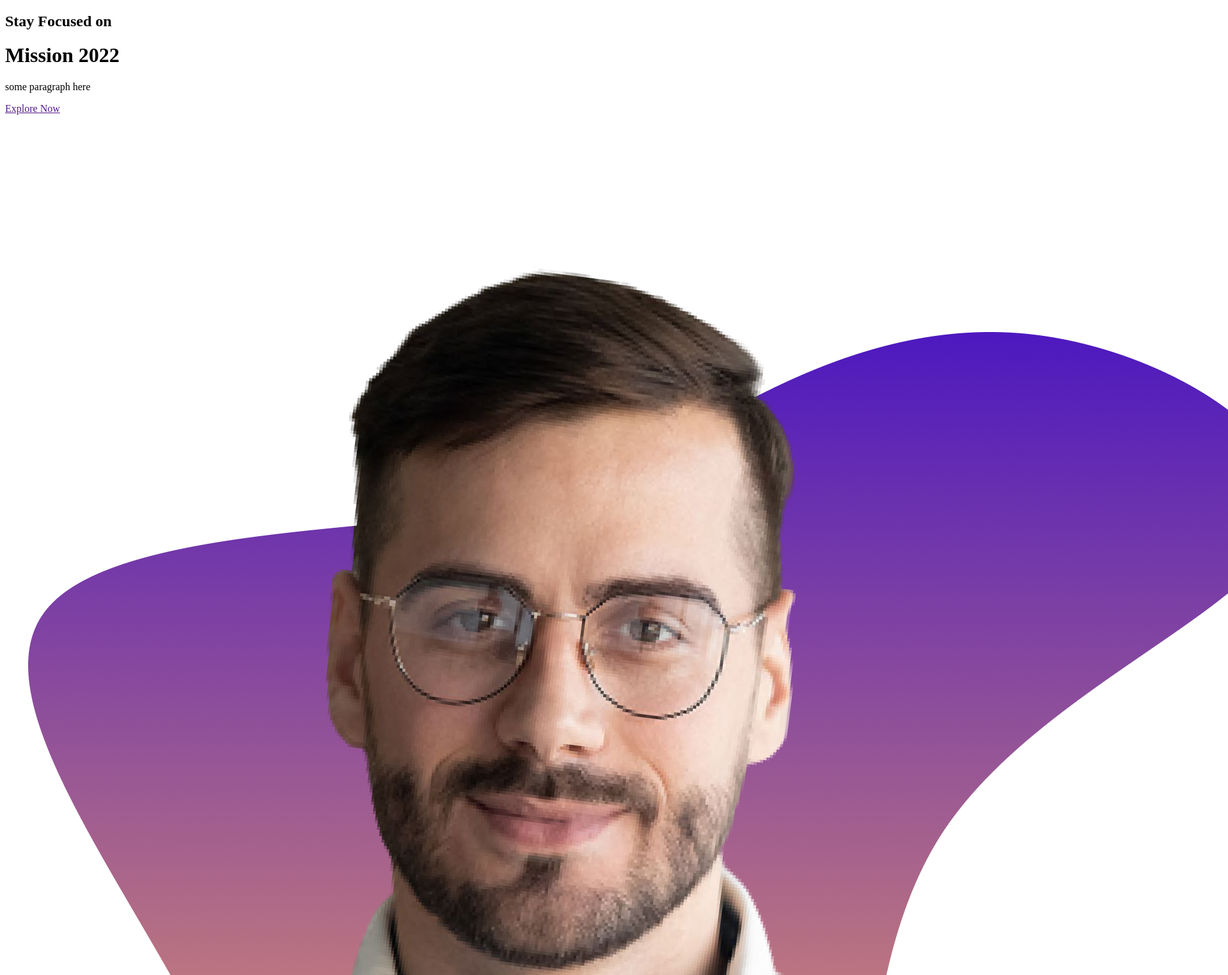
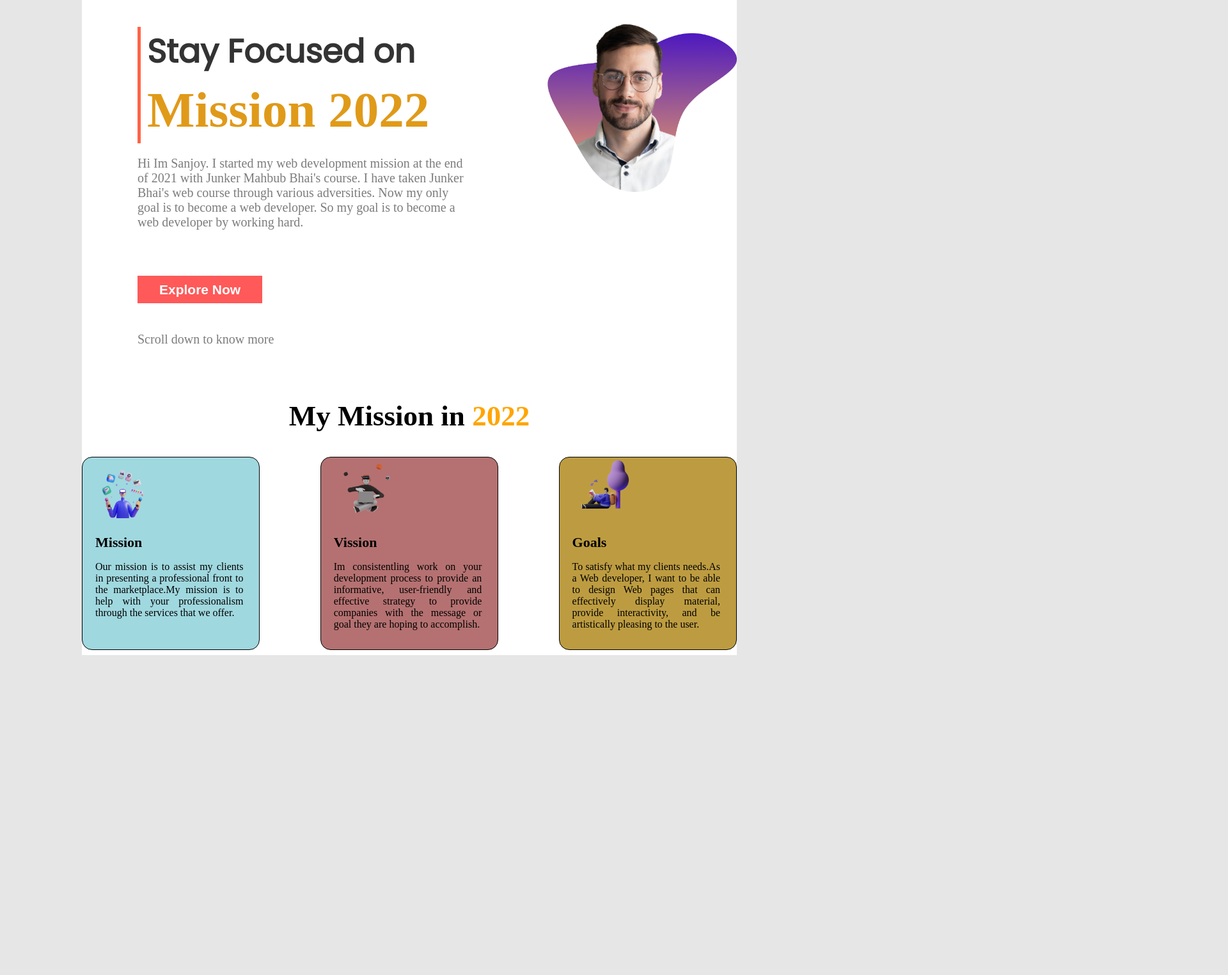
Before and after one commit to Sanjoy-Kundu/My-first-assignment, a plain HTML site: page My-first-assignment/index.html in a window 1280 px wide. Shown: the top 1524 px of the page at 64% size, 1920 px wide, since content can reach past the window. After the commit the page ends 1024 px from the top, so only its background shows below. Drawn offline with Linux system fonts and the light colour scheme.

Commit message:
second section

```diff
--- a/My-first-assignment/index.html
+++ b/My-first-assignment/index.html
@@ -8,22 +8,64 @@
 	<title>My first Assignment</title>
 	<link rel="shortcut icon" href="favicon.ico" type="image/x-icon">
 	<link rel="stylesheet" href="style.css">
+	<link rel="preconnect" href="https://fonts.googleapis.com">
+	<link rel="preconnect" href="https://fonts.gstatic.com" crossorigin>
+	<link href="https://fonts.googleapis.com/css2?family=Lora:wght@700&family=Poppins&display=swap" rel="stylesheet">
 </head>
 
 <body>
-	<div class="container">
+	<div class="full-container">
 		<div class="main-header">
 			<div class="header-left">
-				<div class="title">
+				<div class="header-title">
 					<h2>Stay Focused on </h2>
 					<h1>Mission 2022</h1>
 				</div>
-				<p>some paragraph here</p>
-				<a href="" class="button">Explore Now</a>
+				<p>Hi Im Sanjoy. I started my web development mission at the end of 2021 with Junker Mahbub Bhai's
+					course. I have taken Junker Bhai's web course through various adversities. Now my only goal is to
+					become a web developer.
+					So my goal is to become a web developer by working hard.</p>
+				<a href="" class="button-one">Explore Now</a>
+				<p class="small-p">Scroll down to know more</p>
 			</div>
 			<img src="images/person/person-5.png" alt="">
 		</div>
+
+		<!--second-part-->
+		<section class="second-section">
+			<h2>My Mission in <span>2022</span></h2>
+			<div class="second-section-flex">
+				<div class="cards card-1">
+					<img src="images/illustrators/illustrator-1.png" alt="">
+					<h4>Mission</h4>
+					<p>Our mission is to assist my clients in presenting a professional front to the marketplace.My
+						mission is to help with your professionalism through the services that we offer.</p>
+				</div>
+				<!--card-2-->
+				<div class="cards card-2">
+					<img src="images/illustrators/illustrator-2.png" alt="">
+					<h4>Vission</h4>
+					<p>Im consistentling work on your development process to provide an informative, user-friendly and
+						effective strategy to provide companies with the message or goal they are hoping to accomplish.
+					</p>
+				</div>
+				<!--card -3-->
+				<div class="cards card-3">
+					<img src="images/illustrators/illustrator-3.png" alt="">
+					<h4>Goals</h4>
+					<p>To satisfy what my clients needs.As a Web developer, I want to be able to design Web pages that
+						can effectively display material, provide interactivity, and be artistically pleasing to the
+						user.</p>
+				</div>
+			</div>
+		</section>
+		<!--Third part-->
+		<section class="third-section">
+
+		</section>
+
 	</div>
+
 </body>
 
 </html>
--- a/My-first-assignment/style.css
+++ b/My-first-assignment/style.css
@@ -0,0 +1,113 @@
+body {
+margin: 0px;
+background-color: #E6E6E6;
+}
+.full-container {
+	width: 80%;
+	margin: 0 auto;
+	background-color: #ffffff;
+}
+.main-header {
+	height: 587px;
+	width: 100%;
+	display: flex;
+	justify-content: space-between;
+}
+.main-header .header-left {
+	width: 50%;
+	margin-left: 87px;
+	height: 60%;
+}
+.header-left .header-title {
+	border-left: 5px solid tomato;
+	height: 182px;
+	padding-left: 10px;
+}
+.header-title h2 {
+	font-family: 'Poppins', sans-serif;
+	font-size: 51px;
+	color: #333333;
+
+}
+.header-title h1 {
+	color: rgba(221, 146, 6, 0.926);
+	font-size: 79px;
+	line-height: 0;
+}
+.header-left p {
+	font-size: 20px;
+	color: #7d7c7c;
+	margin-bottom: 82px;
+}
+.small-p{
+	color: #7c7474;
+	margin-top: 54px;
+	font-size: 23px;
+}
+.header-left a {
+	text-decoration: none;
+	color: #ffffff;
+	font-weight: bold;
+	font-family: arial;
+	font-size: 21px;
+
+}
+.button-one {
+	background: #FF5959;
+	padding: 10px 34px;
+}
+.main-header img {
+	height: 300px;
+	width: 301px;
+}
+
+
+.second-section {
+	height: 400px;
+	width: 100%;
+
+}
+.second-section h2 {
+	text-align: center;
+	font-size: 45px;
+}
+.second-section span{
+	color: orange;
+}
+.second-section-flex {
+	height: 300px;
+	width: 100%;
+	display: flex;
+	justify-content: space-between;
+}
+.cards {
+	border: 1px solid black;
+	width: 27%;
+	height: 300px;
+	border-radius: 16px;
+}
+.card-1 {
+	background-color:#a0d8df ;
+}
+.card-2 {
+	background-color: #b57171;
+}
+.card-3 {
+	background-color: #bd9c41;
+}
+.cards img {
+	height: 100px;
+	width: 100px;
+	line-height: 0px;
+	margin-left: 20px;
+}
+.cards h4 {
+	font-size: 22px;
+	line-height: 0px;
+	margin-left: 20px;
+}
+.cards p {
+margin-left: 20px;
+text-align: justify;
+margin-right: 25px;
+}
```
